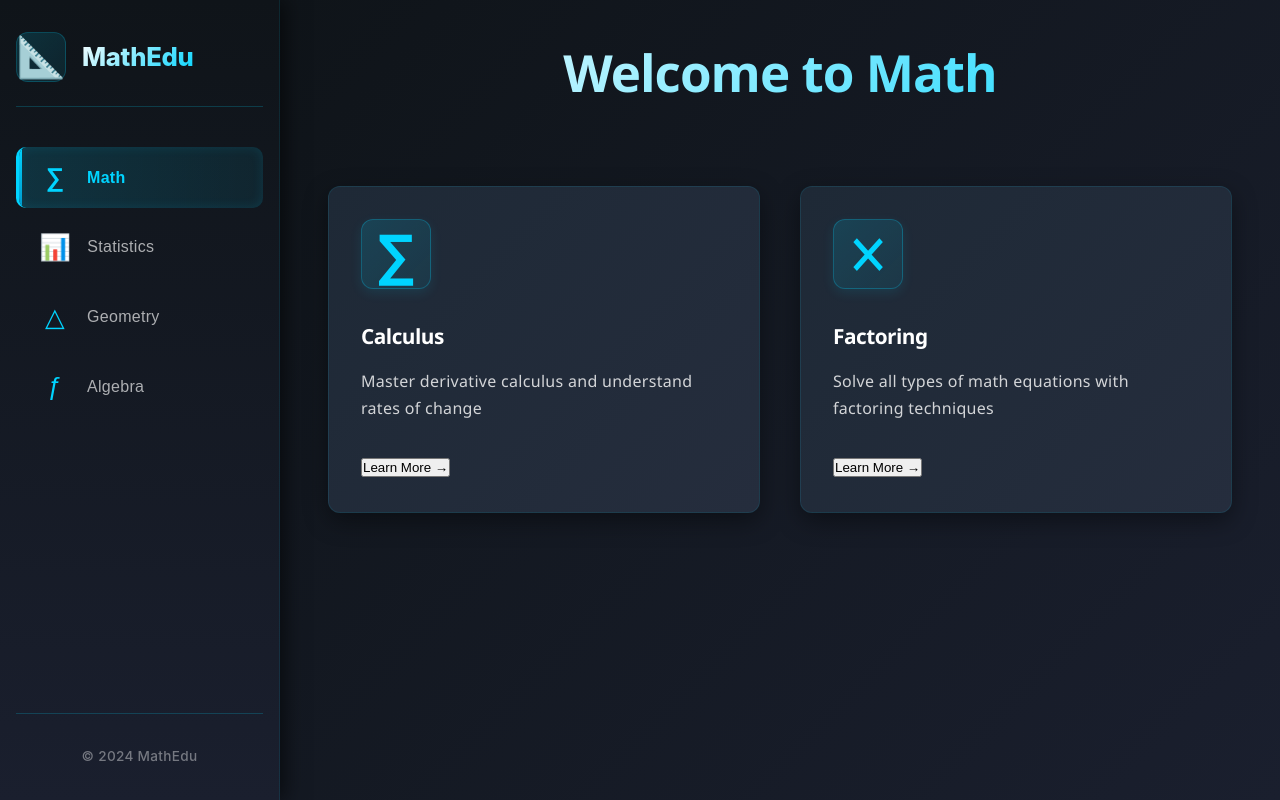
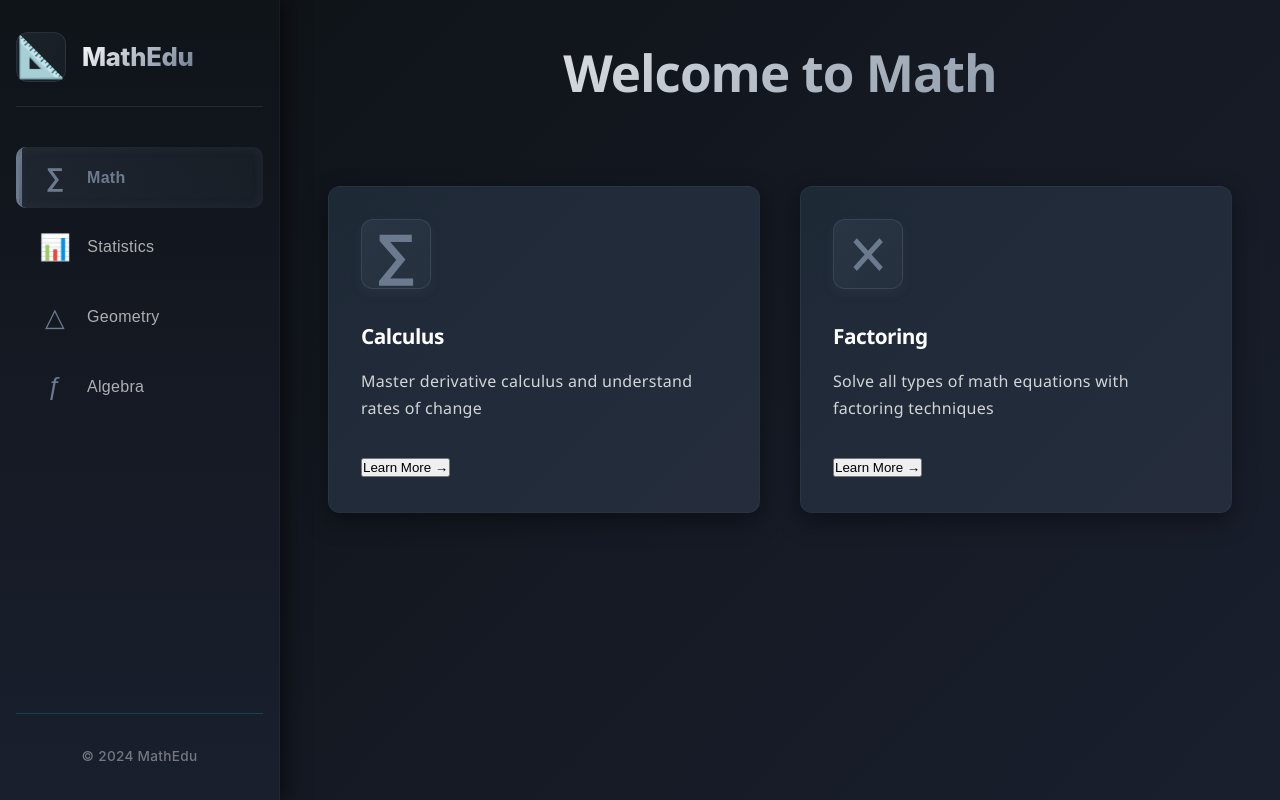
Before and after one commit to Copterxd4497/Math-Web, a React (Vite) app in the folder client/: page / in a window 1280 px wide. Built offline with nearby package versions, Linux system fonts and the light colour scheme; no server answers.

Commit message:
change css style

```diff
--- a/client/src/app.css
+++ b/client/src/app.css
@@ -46,14 +46,14 @@ body {
     padding: 1rem;
     box-shadow: 0 4px 15px rgba(0, 0, 0, 0.4);
     border-right: none;
-    border-bottom: 1px solid rgba(0, 212, 255, 0.1);
+    border-bottom: 1px solid rgba(107, 122, 143, 0.1);
   }
 
   .sidebar-header {
     margin-bottom: 0;
     padding-bottom: 0;
     border-bottom: none;
-    border-right: 1px solid rgba(0, 212, 255, 0.1);
+    border-right: 1px solid rgba(107, 122, 143, 0.1);
     padding-right: 1.5rem;
     margin-right: 1.5rem;
   }
--- a/client/src/calculusHome/calculusHome.css
+++ b/client/src/calculusHome/calculusHome.css
@@ -20,7 +20,7 @@
 
 .content-section h2 {
   font-size: 2.8rem;
-  color: #00d4ff;
+  color: #6b7a8f;
   margin-bottom: 0.5rem;
   font-weight: 700;
   letter-spacing: -0.5px;
@@ -52,7 +52,7 @@
   display: flex;
   flex-direction: column;
   justify-content: space-between;
-  border: 1px solid rgba(0, 212, 255, 0.1);
+  border: 1px solid rgba(107, 122, 143, 0.1);
   min-height: 280px;
 }
 
@@ -63,15 +63,15 @@
   left: -100%;
   width: 100%;
   height: 100%;
-  background: rgba(0, 212, 255, 0.08);
+  background: rgba(107, 122, 143, 0.08);
   transition: left 0.4s ease;
   z-index: 0;
 }
 
 .card:hover {
   transform: translateY(-10px);
-  box-shadow: 0 16px 48px rgba(0, 212, 255, 0.2);
-  border-color: rgba(0, 212, 255, 0.4);
+  box-shadow: 0 16px 48px rgba(107, 122, 143, 0.2);
+  border-color: rgba(107, 122, 143, 0.4);
 }
 
 .card:hover::before {
--- a/client/src/contentHome/homeMath.css
+++ b/client/src/contentHome/homeMath.css
@@ -15,7 +15,7 @@
   text-align: center;
   letter-spacing: -1px;
   animation: fadeInDown 0.8s ease-out;
-  background: linear-gradient(135deg, #ffffff 0%, #00d4ff 100%);
+  background: linear-gradient(135deg, #ffffff 0%, #6b7a8f 100%);
   -webkit-background-clip: text;
   -webkit-text-fill-color: transparent;
   background-clip: text;
@@ -44,7 +44,7 @@
   display: flex;
   flex-direction: column;
   justify-content: space-between;
-  border: 1px solid rgba(0, 212, 255, 0.1);
+  border: 1px solid rgba(107, 122, 143, 0.1);
   height: 100%;
   min-height: 350px;
 }
@@ -56,7 +56,7 @@
   left: -100%;
   width: 100%;
   height: 100%;
-  background: rgba(0, 212, 255, 0.08);
+  background: rgba(107, 122, 143, 0.08);
   transition: left 0.4s ease;
 }
 
@@ -67,15 +67,15 @@
   right: 0;
   width: 200px;
   height: 200px;
-  background: radial-gradient(circle, rgba(0, 212, 255, 0.1) 0%, transparent 70%);
+  background: radial-gradient(circle, rgba(107, 122, 143, 0.1) 0%, transparent 70%);
   opacity: 0;
   transition: opacity 0.3s ease;
 }
 
 .card:hover {
   transform: translateY(-12px);
-  box-shadow: 0 20px 48px rgba(0, 212, 255, 0.2);
-  border-color: rgba(0, 212, 255, 0.3);
+  box-shadow: 0 20px 48px rgba(107, 122, 143, 0.2);
+  border-color: rgba(107, 122, 143, 0.3);
 }
 
 .card:hover::before {
@@ -89,24 +89,24 @@
 /* Card Icon */
 .card-icon {
   font-size: 3.5rem;
-  color: #00d4ff;
+  color: #6b7a8f;
   margin-bottom: 1.5rem;
   display: flex;
   align-items: center;
   justify-content: center;
   width: 70px;
   height: 70px;
-  background: linear-gradient(135deg, rgba(0, 212, 255, 0.15) 0%, rgba(0, 212, 255, 0.08) 100%);
+  background: linear-gradient(135deg, rgba(107, 122, 143, 0.15) 0%, rgba(107, 122, 143, 0.08) 100%);
   border-radius: 12px;
   font-weight: bold;
-  border: 1.5px solid rgba(0, 212, 255, 0.25);
-  box-shadow: 0 4px 12px rgba(0, 212, 255, 0.1);
+  border: 1.5px solid rgba(107, 122, 143, 0.25);
+  box-shadow: 0 4px 12px rgba(107, 122, 143, 0.1);
   transition: all 0.3s ease;
 }
 
 .card:hover .card-icon {
   transform: scale(1.15) rotate(-5deg);
-  box-shadow: 0 8px 20px rgba(0, 212, 255, 0.2);
+  box-shadow: 0 8px 20px rgba(107, 122, 143, 0.2);
 }
 
 /* Card Titles */
@@ -133,9 +133,9 @@
 
 /* Card Button */
 .card-btn {
-  background: linear-gradient(135deg, rgba(0, 212, 255, 0.1) 0%, rgba(0, 212, 255, 0.05) 100%);
-  color: #00d4ff;
-  border: 2px solid #00d4ff;
+  background: linear-gradient(135deg, rgba(107, 122, 143, 0.1) 0%, rgba(107, 122, 143, 0.05) 100%);
+  color: #6b7a8f;
+  border: 2px solid #6b7a8f;
   padding: 0.85rem 1.8rem;
   font-size: 0.95rem;
   font-weight: 700;
@@ -147,11 +147,11 @@
 }
 
 .card-btn:hover {
-  background: linear-gradient(135deg, #00d4ff 0%, #0099cc 100%);
-  color: #0f1419;
-  border-color: #00d4ff;
+  background: linear-gradient(135deg, #6b7a8f 0%, #556b7f 100%);
+  color: #ffffff;
+  border-color: #6b7a8f;
   transform: translateY(-3px);
-  box-shadow: 0 6px 16px rgba(0, 212, 255, 0.3);
+  box-shadow: 0 6px 16px rgba(107, 122, 143, 0.3);
 }
 
 .card-btn:active {
--- a/client/src/factoringHome/factoringHome.css
+++ b/client/src/factoringHome/factoringHome.css
@@ -20,7 +20,7 @@
 
 .content-section h2 {
   font-size: 2.8rem;
-  color: #00d4ff;
+  color: #6b7a8f;
   margin-bottom: 0.5rem;
   font-weight: 700;
   letter-spacing: -0.5px;
@@ -52,7 +52,7 @@
   display: flex;
   flex-direction: column;
   justify-content: space-between;
-  border: 1px solid rgba(0, 212, 255, 0.1);
+  border: 1px solid rgba(107, 122, 143, 0.1);
   min-height: 280px;
 }
 
@@ -63,15 +63,15 @@
   left: -100%;
   width: 100%;
   height: 100%;
-  background: rgba(0, 212, 255, 0.08);
+  background: rgba(107, 122, 143, 0.08);
   transition: left 0.4s ease;
   z-index: 0;
 }
 
 .card:hover {
   transform: translateY(-10px);
-  box-shadow: 0 16px 48px rgba(0, 212, 255, 0.2);
-  border-color: rgba(0, 212, 255, 0.4);
+  box-shadow: 0 16px 48px rgba(107, 122, 143, 0.2);
+  border-color: rgba(107, 122, 143, 0.4);
 }
 
 .card:hover::before {
@@ -105,25 +105,25 @@
 }
 
 .btn.primary {
-  background: linear-gradient(135deg, #00d4ff 0%, #0099cc 100%);
-  color: #0f1419;
+  background: linear-gradient(135deg, #6b7a8f 0%, #556b7f 100%);
+  color: #ffffff;
   font-weight: 700;
 }
 
 .btn.primary:hover {
   transform: translateY(-2px);
-  box-shadow: 0 6px 16px rgba(0, 212, 255, 0.3);
+  box-shadow: 0 6px 16px rgba(107, 122, 143, 0.3);
 }
 
 .btn.secondary {
-  background: rgba(0, 212, 255, 0.1);
-  color: #00d4ff;
-  border: 1px solid rgba(0, 212, 255, 0.3);
+  background: rgba(107, 122, 143, 0.1);
+  color: #6b7a8f;
+  border: 1px solid rgba(107, 122, 143, 0.3);
 }
 
 .btn.secondary:hover {
-  background: rgba(0, 212, 255, 0.2);
-  border-color: rgba(0, 212, 255, 0.6);
+  background: rgba(107, 122, 143, 0.2);
+  border-color: rgba(107, 122, 143, 0.6);
   transform: translateY(-2px);
 }
 
--- a/client/src/navbarContent/navbarContent.css
+++ b/client/src/navbarContent/navbarContent.css
@@ -1,7 +1,7 @@
 .navbar-content {
   width: 100%;
   background: linear-gradient(90deg, #1a1f26 0%, #1e2936 100%);
-  border-bottom: 2px solid rgba(0, 212, 255, 0.3);
+  border-bottom: 2px solid rgba(107, 122, 143, 0.3);
   padding: 0;
   box-shadow: 0 4px 16px rgba(0, 0, 0, 0.3);
 }
@@ -29,15 +29,15 @@
   border-bottom: 3px solid transparent;
   text-transform: uppercase;
   letter-spacing: 0.5px;
-  border-right: 1px solid rgba(0, 212, 255, 0.2);
+  border-right: 1px solid rgba(107, 122, 143, 0.2);
   display: flex;
   align-items: center;
 }
 
 .home-button:hover {
-  background: rgba(0, 212, 255, 0.08);
-  color: #00d4ff;
-  border-bottom-color: #00d4ff;
+  background: rgba(107, 122, 143, 0.08);
+  color: #6b7a8f;
+  border-bottom-color: #6b7a8f;
 }
 
 .tabs-container {
@@ -66,14 +66,14 @@
 }
 
 .nav-tab:hover {
-  background: rgba(0, 212, 255, 0.08);
-  color: #00d4ff;
+  background: rgba(107, 122, 143, 0.08);
+  color: #6b7a8f;
 }
 
 .nav-tab.active {
-  color: #00d4ff;
-  border-bottom: 3px solid #00d4ff;
-  background: rgba(0, 212, 255, 0.1);
+  color: #6b7a8f;
+  border-bottom: 3px solid #6b7a8f;
+  background: rgba(107, 122, 143, 0.1);
 }
 
 @media (max-width: 768px) {
@@ -87,7 +87,7 @@
     font-size: 0.9rem;
     height: auto;
     border-right: none;
-    border-bottom: 1px solid rgba(0, 212, 255, 0.2);
+    border-bottom: 1px solid rgba(107, 122, 143, 0.2);
   }
 
   .tabs-container {
--- a/client/src/sideBarMenu/sideBarMenu.css
+++ b/client/src/sideBarMenu/sideBarMenu.css
@@ -11,7 +11,7 @@
   flex-direction: column;
   box-shadow: 4px 0 20px rgba(0, 0, 0, 0.6);
   overflow-y: auto;
-  border-right: 1px solid rgba(0, 212, 255, 0.1);
+  border-right: 1px solid rgba(107, 122, 143, 0.1);
 }
 
 /* Sidebar Header */
@@ -21,7 +21,7 @@
   gap: 1rem;
   margin-bottom: 2.5rem;
   padding-bottom: 1.5rem;
-  border-bottom: 1.5px solid rgba(0, 212, 255, 0.2);
+  border-bottom: 1.5px solid rgba(107, 122, 143, 0.2);
 }
 
 .sidebar-logo {
@@ -33,21 +33,21 @@
   height: 50px;
   background: linear-gradient(
     135deg,
-    rgba(0, 212, 255, 0.15) 0%,
-    rgba(0, 212, 255, 0.08) 100%
+    rgba(107, 122, 143, 0.15) 0%,
+    rgba(107, 122, 143, 0.08) 100%
   );
   border-radius: 12px;
-  border: 1px solid rgba(0, 212, 255, 0.2);
+  border: 1px solid rgba(107, 122, 143, 0.2);
   transition: all 0.3s ease;
 }
 
 .sidebar-logo:hover {
   background: linear-gradient(
     135deg,
-    rgba(0, 212, 255, 0.25) 0%,
-    rgba(0, 212, 255, 0.12) 100%
+    rgba(107, 122, 143, 0.25) 0%,
+    rgba(107, 122, 143, 0.12) 100%
   );
-  border-color: rgba(0, 212, 255, 0.4);
+  border-color: rgba(107, 122, 143, 0.4);
   transform: scale(1.05);
 }
 
@@ -57,7 +57,7 @@
   font-weight: 800;
   margin: 0;
   letter-spacing: -0.3px;
-  background: linear-gradient(135deg, #ffffff 0%, #00d4ff 100%);
+  background: linear-gradient(135deg, #ffffff 0%, #6b7a8f 100%);
   -webkit-background-clip: text;
   -webkit-text-fill-color: transparent;
   background-clip: text;
@@ -98,7 +98,7 @@
   top: 0;
   height: 100%;
   width: 3px;
-  background: linear-gradient(180deg, #00d4ff 0%, #0099cc 100%);
+  background: linear-gradient(180deg, #6b7a8f 0%, #556b7f 100%);
   transform: scaleY(0);
   transition: transform 0.3s cubic-bezier(0.4, 0, 0.2, 1);
 }
@@ -106,12 +106,12 @@
 .menu-item:hover {
   background: linear-gradient(
     90deg,
-    rgba(0, 212, 255, 0.12) 0%,
-    rgba(0, 212, 255, 0.06) 100%
+    rgba(107, 122, 143, 0.12) 0%,
+    rgba(107, 122, 143, 0.06) 100%
   );
   color: #ffffff;
   transform: translateX(4px);
-  border-left-color: #00d4ff;
+  border-left-color: #6b7a8f;
 }
 
 .menu-item:hover::before {
@@ -121,12 +121,12 @@
 .menu-item.active {
   background: linear-gradient(
     90deg,
-    rgba(0, 212, 255, 0.15) 0%,
-    rgba(0, 212, 255, 0.08) 100%
+    rgba(107, 122, 143, 0.15) 0%,
+    rgba(107, 122, 143, 0.08) 100%
   );
-  color: #00d4ff;
-  border-left-color: #00d4ff;
-  box-shadow: inset 0 0 12px rgba(0, 212, 255, 0.12);
+  color: #6b7a8f;
+  border-left-color: #6b7a8f;
+  box-shadow: inset 0 0 12px rgba(107, 122, 143, 0.12);
   font-weight: 700;
 }
 
@@ -141,7 +141,7 @@
   align-items: center;
   justify-content: center;
   min-width: 32px;
-  color: #00d4ff;
+  color: #6b7a8f;
   transition: all 0.3s ease;
 }
 
```
Also changed, not shown: client/src/factoringHome/factoringHome.jsx (+14 -18 lines).
